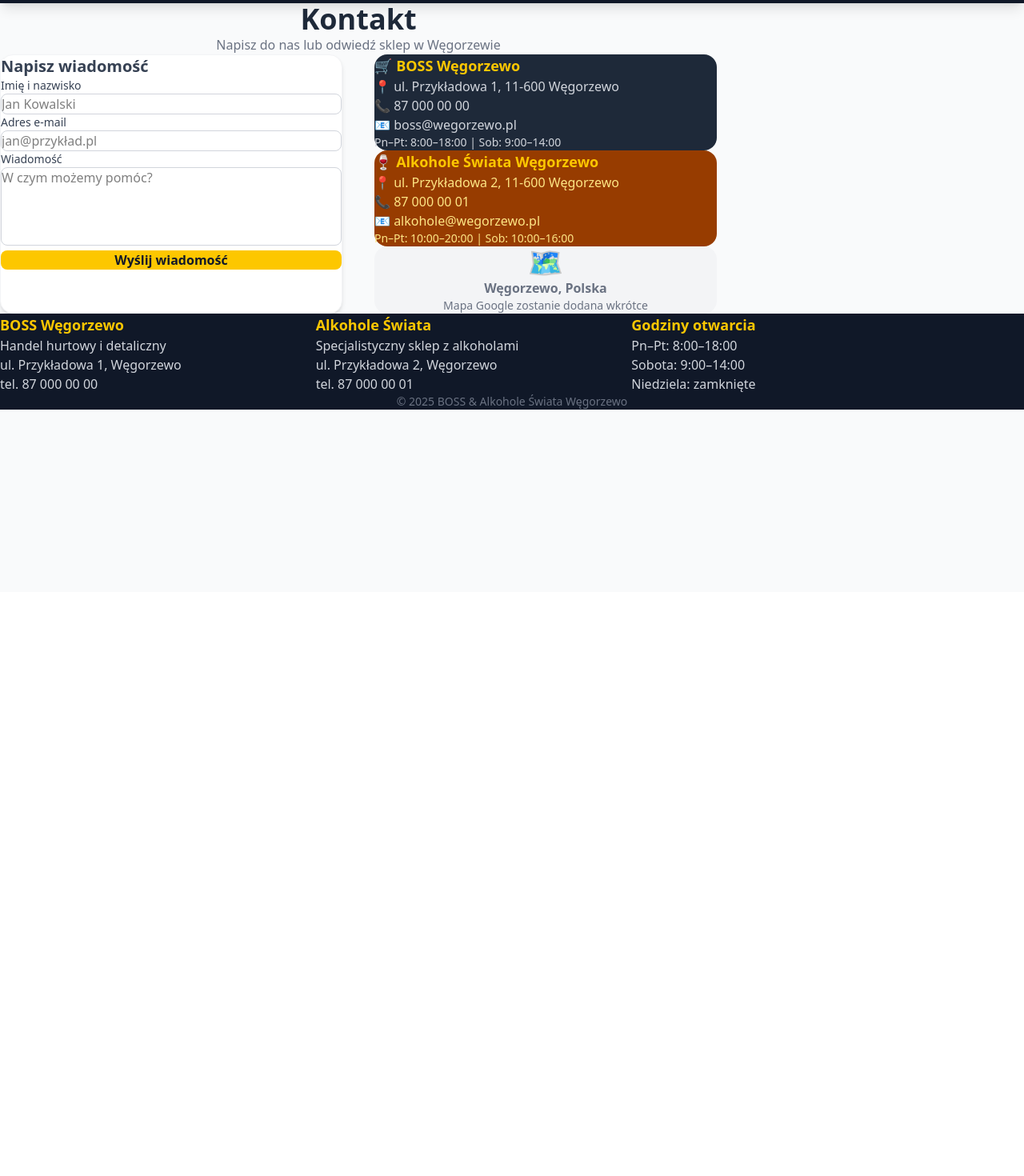
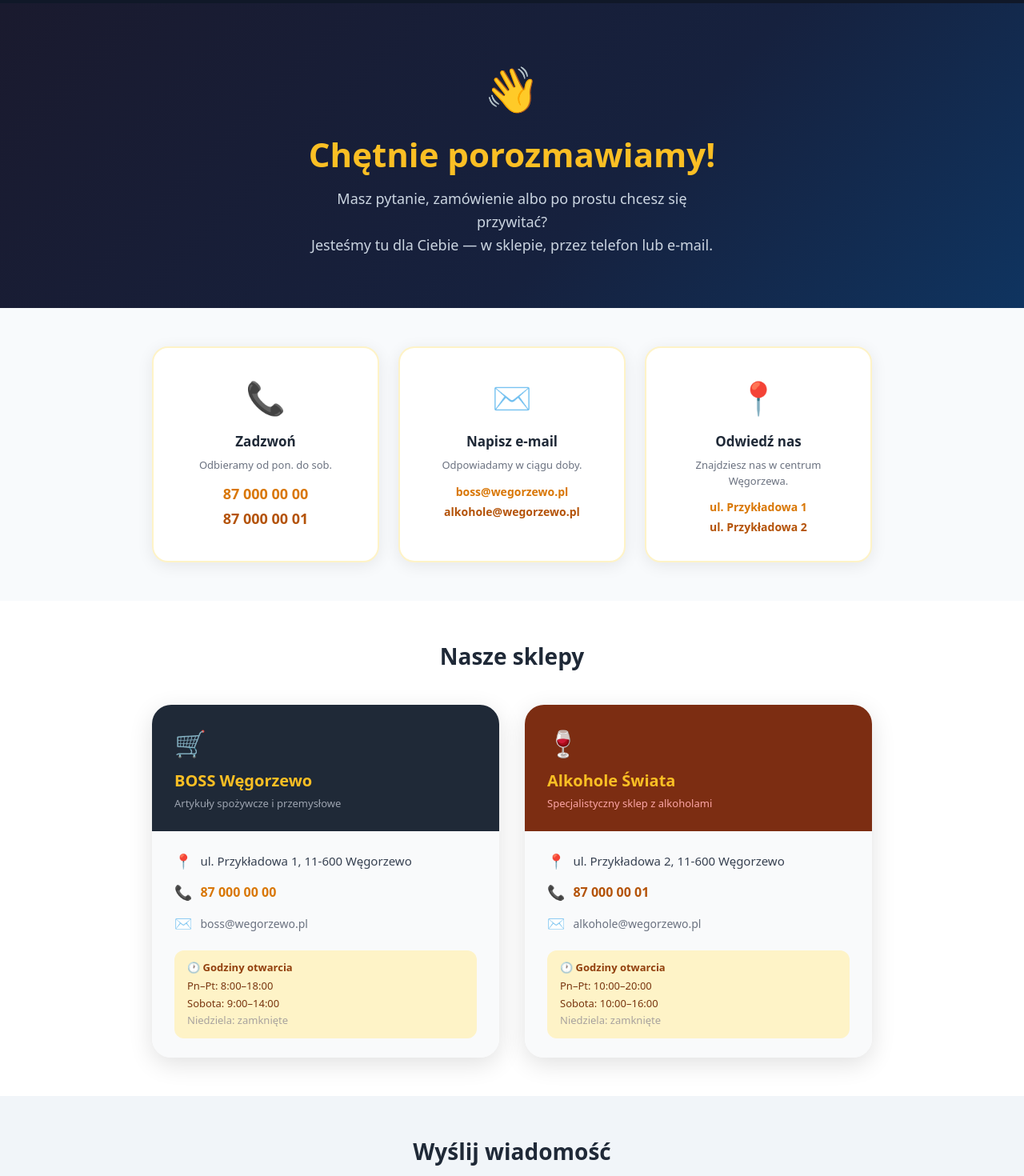
Before and after one commit to Majkelbb123/boss-wegorzewo, a React (Vite) app: page /kontakt in a window 1280 px wide. Shown: the part 60-1530 px from the top of the page at 80% size. Before the commit the page ends 800 px from the top, so only its background shows below. Built offline with nearby package versions, Linux system fonts and the light colour scheme.

Commit message:
Przeprojektowanie strony kontakt - cieplszy wyglad, numery telefonow, karty sklepow

```diff
--- a/src/pages/Kontakt.jsx
+++ b/src/pages/Kontakt.jsx
@@ -1,103 +1,31 @@
 import { useState } from 'react'
 
 // ============================================================
-// USTAWIENIA STRONY KONTAKT — edytuj tylko tę sekcję
+// DANE SKLEPÓW — edytuj tutaj
 // ============================================================
 
-// ——— TREŚĆ ——————————————————————————————————————————————————
-
 const BOSS = {
-  telefon:   '87 000 00 00',              // numer telefonu
-  email:     'boss@wegorzewo.pl',         // adres e-mail
-  ulica:     'ul. Przykładowa 1',         // ulica i numer
-  kodMiasto: '11-600 Węgorzewo',          // kod i miasto
-  godziny:   'Pn–Pt: 8:00–18:00 | Sob: 9:00–14:00',  // godziny otwarcia
+  telefon:   '87 000 00 00',
+  email:     'boss@wegorzewo.pl',
+  ulica:     'ul. Przykładowa 1',
+  kodMiasto: '11-600 Węgorzewo',
+  godzinyTydz: 'Pn–Pt: 8:00–18:00',
+  godzinySob:  'Sobota: 9:00–14:00',
+  godzinyNied: 'Niedziela: zamknięte',
 }
 
 const ALKOHOLE = {
-  telefon:   '87 000 00 01',              // numer telefonu
-  email:     'alkohole@wegorzewo.pl',     // adres e-mail
-  ulica:     'ul. Przykładowa 2',         // ulica i numer
-  kodMiasto: '11-600 Węgorzewo',          // kod i miasto
-  godziny:   'Pn–Pt: 10:00–20:00 | Sob: 10:00–16:00', // godziny otwarcia
+  telefon:   '87 000 00 01',
+  email:     'alkohole@wegorzewo.pl',
+  ulica:     'ul. Przykładowa 2',
+  kodMiasto: '11-600 Węgorzewo',
+  godzinyTydz: 'Pn–Pt: 10:00–20:00',
+  godzinySob:  'Sobota: 10:00–16:00',
+  godzinyNied: 'Niedziela: zamknięte',
 }
 
-// ——— WYGLĄD NAGŁÓWKA STRONY —————————————————————————————
-
-// Rozmiar tytułu "Kontakt"
-// Opcje: 'text-2xl' | 'text-3xl' | 'text-4xl' (domyślne) | 'text-5xl' | 'text-6xl'
-const TYTUL_ROZMIAR = 'text-4xl'
-
-// Górny i dolny odstęp całej strony (padding)
-// Opcje: 'py-6' | 'py-8' | 'py-10' | 'py-12' (domyślny) | 'py-16' | 'py-20'
-const STRONA_PADDING = 'py-12'
-
-// ——— FORMULARZ KONTAKTOWY ————————————————————————————————
-
-// Kolor tła karty formularza
-// Opcje: 'bg-white' (biały, domyślny) | 'bg-gray-50' | 'bg-amber-50' | 'bg-yellow-50'
-const FORMULARZ_TLO = 'bg-white'
-
-// Zaokrąglenie karty formularza
-// Opcje: 'rounded-none' | 'rounded-lg' | 'rounded-xl' | 'rounded-2xl' (domyślne) | 'rounded-3xl'
-const FORMULARZ_ZAOKRAGLENIE = 'rounded-2xl'
-
-// Cień karty formularza
-// Opcje: 'shadow-none' | 'shadow-sm' | 'shadow-md' (domyślny) | 'shadow-lg' | 'shadow-xl'
-const FORMULARZ_CIEN = 'shadow-md'
-
-// Kolor podświetlenia pól formularza (gdy klikniesz na pole)
-// Opcje: 'focus:ring-yellow-400' (żółty, domyślny) | 'focus:ring-amber-400' | 'focus:ring-blue-400' | 'focus:ring-green-400' | 'focus:ring-gray-400'
-const FORMULARZ_KOLOR_FOKUS = 'focus:ring-yellow-400'
-
-// Kolor przycisku "Wyślij wiadomość"
-// Opcje: 'bg-yellow-400' (żółty, domyślny) | 'bg-amber-400' | 'bg-gray-800' | 'bg-blue-600' | 'bg-green-600'
-const PRZYCISK_KOLOR = 'bg-yellow-400'
-
-// Kolor tekstu na przycisku
-// Opcje: 'text-gray-900' (ciemny, domyślny) | 'text-black' | 'text-white'
-const PRZYCISK_TEKST = 'text-gray-900'
-
-// Zaokrąglenie przycisku
-// Opcje: 'rounded-none' | 'rounded-lg' | 'rounded-xl' | 'rounded-full' (pigułka, domyślne)
-const PRZYCISK_ZAOKRAGLENIE = 'rounded-lg'
-
-// ——— KARTY Z ADRESAMI ————————————————————————————————————
-
-// Kolor tła karty BOSS
-// Opcje: 'bg-gray-800' (ciemny szary, domyślny) | 'bg-gray-900' | 'bg-black' | 'bg-blue-900' | 'bg-slate-800'
-const BOSS_KARTA_TLO = 'bg-gray-800'
-
-// Kolor tytułu karty BOSS
-// Opcje: 'text-yellow-400' (żółty, domyślny) | 'text-amber-300' | 'text-white' | 'text-green-400'
-const BOSS_TYTUL_KOLOR = 'text-yellow-400'
-
-// Kolor tekstu szczegółów BOSS (adres, telefon itp.)
-// Opcje: 'text-gray-300' (jasny szary, domyślny) | 'text-gray-200' | 'text-white' | 'text-gray-400'
-const BOSS_TEKST_KOLOR = 'text-gray-300'
-
-// Kolor tła karty ALKOHOLE ŚWIATA
-// Opcje: 'bg-amber-800' (brązowy, domyślny) | 'bg-amber-900' | 'bg-orange-900' | 'bg-red-900' | 'bg-purple-900'
-const ALKOHOLE_KARTA_TLO = 'bg-amber-800'
-
-// Kolor tytułu karty ALKOHOLE ŚWIATA
-// Opcje: 'text-yellow-400' (żółty, domyślny) | 'text-amber-300' | 'text-white' | 'text-orange-300'
-const ALKOHOLE_TYTUL_KOLOR = 'text-yellow-400'
-
-// Kolor tekstu szczegółów ALKOHOLE ŚWIATA
-// Opcje: 'text-amber-200' (jasny brązowy, domyślny) | 'text-amber-100' | 'text-white' | 'text-gray-200'
-const ALKOHOLE_TEKST_KOLOR = 'text-amber-200'
-
-// ——— UKŁAD STRONY ————————————————————————————————————————
-
-// Układ głównej sekcji (formularz + karty adresowe)
-// Opcje:
-//   'grid md:grid-cols-2 gap-10'   ← 2 kolumny obok siebie (domyślne)
-//   'flex flex-col gap-8'          ← jedna pod drugą (wszystko w jednej kolumnie)
-const UKLAD = 'grid md:grid-cols-2 gap-10'
-
 // ============================================================
-// KOD STRONY — nie musisz tu nic zmieniać
+// KOD STRONY
 // ============================================================
 
 export default function Kontakt() {
@@ -114,73 +42,168 @@ export default function Kontakt() {
   }
 
   return (
-    <main className={`max-w-4xl mx-auto px-4 ${STRONA_PADDING}`}>
-      <h1 className={`${TYTUL_ROZMIAR} font-bold text-gray-800 mb-2 text-center`}>Kontakt</h1>
-      <p className="text-gray-500 text-center mb-10">Napisz do nas lub odwiedź sklep w Węgorzewie</p>
+    <main>
 
-      <div className={UKLAD}>
+      {/* Nagłówek — ciepłe powitanie */}
+      <section style={{ background: 'linear-gradient(135deg, #1a1a2e 0%, #16213e 60%, #0f3460 100%)', padding: '64px 32px', textAlign: 'center' }}>
+        <div style={{ fontSize: '56px', marginBottom: '16px' }}>👋</div>
+        <h1 style={{ fontSize: '42px', fontWeight: '900', color: '#fbbf24', marginBottom: '16px', lineHeight: '1.2' }}>
+          Chętnie porozmawiamy!
+        </h1>
+        <p style={{ fontSize: '18px', color: '#cbd5e1', maxWidth: '520px', margin: '0 auto', lineHeight: '1.6' }}>
+          Masz pytanie, zamówienie albo po prostu chcesz się przywitać?<br/>
+          Jesteśmy tu dla Ciebie — w sklepie, przez telefon lub e-mail.
+        </p>
+      </section>
 
-        {/* Formularz */}
-        <div className={`${FORMULARZ_TLO} ${FORMULARZ_ZAOKRAGLENIE} ${FORMULARZ_CIEN} p-8 border border-gray-100`}>
-          <h2 className="text-xl font-bold text-gray-700 mb-6">Napisz wiadomość</h2>
+      {/* Trzy szybkie sposoby kontaktu */}
+      <section style={{ background: '#f8fafc', padding: '48px 32px' }}>
+        <div style={{ display: 'grid', gridTemplateColumns: 'repeat(3, 1fr)', gap: '24px', maxWidth: '900px', margin: '0 auto' }}>
+
+          <div style={{ background: 'white', borderRadius: '20px', padding: '32px 24px', textAlign: 'center', boxShadow: '0 4px 20px rgba(0,0,0,0.08)', border: '2px solid #fef3c7' }}>
+            <div style={{ fontSize: '40px', marginBottom: '12px' }}>📞</div>
+            <h3 style={{ fontWeight: '700', color: '#1f2937', fontSize: '17px', marginBottom: '8px' }}>Zadzwoń</h3>
+            <p style={{ color: '#6b7280', fontSize: '13px', marginBottom: '12px' }}>Odbieramy od pon. do sob.</p>
+            <a href={`tel:${BOSS.telefon.replace(/\s/g,'')}`} style={{ display: 'block', color: '#d97706', fontWeight: '800', fontSize: '18px', textDecoration: 'none', marginBottom: '4px' }}>{BOSS.telefon}</a>
+            <a href={`tel:${ALKOHOLE.telefon.replace(/\s/g,'')}`} style={{ display: 'block', color: '#b45309', fontWeight: '800', fontSize: '18px', textDecoration: 'none' }}>{ALKOHOLE.telefon}</a>
+          </div>
+
+          <div style={{ background: 'white', borderRadius: '20px', padding: '32px 24px', textAlign: 'center', boxShadow: '0 4px 20px rgba(0,0,0,0.08)', border: '2px solid #fef3c7' }}>
+            <div style={{ fontSize: '40px', marginBottom: '12px' }}>✉️</div>
+            <h3 style={{ fontWeight: '700', color: '#1f2937', fontSize: '17px', marginBottom: '8px' }}>Napisz e-mail</h3>
+            <p style={{ color: '#6b7280', fontSize: '13px', marginBottom: '12px' }}>Odpowiadamy w ciągu doby.</p>
+            <a href={`mailto:${BOSS.email}`} style={{ display: 'block', color: '#d97706', fontWeight: '700', fontSize: '14px', textDecoration: 'none', marginBottom: '4px' }}>{BOSS.email}</a>
+            <a href={`mailto:${ALKOHOLE.email}`} style={{ display: 'block', color: '#b45309', fontWeight: '700', fontSize: '14px', textDecoration: 'none' }}>{ALKOHOLE.email}</a>
+          </div>
+
+          <div style={{ background: 'white', borderRadius: '20px', padding: '32px 24px', textAlign: 'center', boxShadow: '0 4px 20px rgba(0,0,0,0.08)', border: '2px solid #fef3c7' }}>
+            <div style={{ fontSize: '40px', marginBottom: '12px' }}>📍</div>
+            <h3 style={{ fontWeight: '700', color: '#1f2937', fontSize: '17px', marginBottom: '8px' }}>Odwiedź nas</h3>
+            <p style={{ color: '#6b7280', fontSize: '13px', marginBottom: '12px' }}>Znajdziesz nas w centrum Węgorzewa.</p>
+            <p style={{ color: '#d97706', fontWeight: '700', fontSize: '14px', marginBottom: '4px' }}>{BOSS.ulica}</p>
+            <p style={{ color: '#b45309', fontWeight: '700', fontSize: '14px' }}>{ALKOHOLE.ulica}</p>
+          </div>
+
+        </div>
+      </section>
+
+      {/* Karty sklepów */}
+      <section style={{ background: 'white', padding: '48px 32px' }}>
+        <h2 style={{ textAlign: 'center', fontSize: '28px', fontWeight: '800', color: '#1f2937', marginBottom: '40px' }}>Nasze sklepy</h2>
+        <div style={{ display: 'grid', gridTemplateColumns: 'repeat(2, 1fr)', gap: '32px', maxWidth: '900px', margin: '0 auto' }}>
+
+          {/* BOSS */}
+          <div style={{ borderRadius: '24px', overflow: 'hidden', boxShadow: '0 8px 30px rgba(0,0,0,0.12)' }}>
+            <div style={{ background: '#1f2937', padding: '24px 28px' }}>
+              <div style={{ fontSize: '32px', marginBottom: '8px' }}>🛒</div>
+              <h3 style={{ color: '#fbbf24', fontWeight: '900', fontSize: '20px', margin: '0' }}>BOSS Węgorzewo</h3>
+              <p style={{ color: '#9ca3af', fontSize: '13px', marginTop: '4px' }}>Artykuły spożywcze i przemysłowe</p>
+            </div>
+            <div style={{ background: '#f9fafb', padding: '24px 28px' }}>
+              <div style={{ display: 'flex', flexDirection: 'column', gap: '12px' }}>
+                <div style={{ display: 'flex', alignItems: 'center', gap: '10px' }}>
+                  <span style={{ fontSize: '18px' }}>📍</span>
+                  <span style={{ color: '#374151', fontSize: '15px' }}>{BOSS.ulica}, {BOSS.kodMiasto}</span>
+                </div>
+                <div style={{ display: 'flex', alignItems: 'center', gap: '10px' }}>
+                  <span style={{ fontSize: '18px' }}>📞</span>
+                  <a href={`tel:${BOSS.telefon.replace(/\s/g,'')}`} style={{ color: '#d97706', fontWeight: '700', fontSize: '16px', textDecoration: 'none' }}>{BOSS.telefon}</a>
+                </div>
+                <div style={{ display: 'flex', alignItems: 'center', gap: '10px' }}>
+                  <span style={{ fontSize: '18px' }}>✉️</span>
+                  <a href={`mailto:${BOSS.email}`} style={{ color: '#6b7280', fontSize: '14px', textDecoration: 'none' }}>{BOSS.email}</a>
+                </div>
+                <div style={{ marginTop: '8px', background: '#fef3c7', borderRadius: '12px', padding: '12px 16px' }}>
+                  <p style={{ fontWeight: '700', color: '#92400e', fontSize: '13px', margin: '0 0 4px 0' }}>🕐 Godziny otwarcia</p>
+                  <p style={{ color: '#78350f', fontSize: '13px', margin: '0 0 2px 0' }}>{BOSS.godzinyTydz}</p>
+                  <p style={{ color: '#78350f', fontSize: '13px', margin: '0 0 2px 0' }}>{BOSS.godzinySob}</p>
+                  <p style={{ color: '#a8a29e', fontSize: '13px', margin: '0' }}>{BOSS.godzinyNied}</p>
+                </div>
+              </div>
+            </div>
+          </div>
+
+          {/* ALKOHOLE */}
+          <div style={{ borderRadius: '24px', overflow: 'hidden', boxShadow: '0 8px 30px rgba(0,0,0,0.12)' }}>
+            <div style={{ background: '#7c2d12', padding: '24px 28px' }}>
+              <div style={{ fontSize: '32px', marginBottom: '8px' }}>🍷</div>
+              <h3 style={{ color: '#fbbf24', fontWeight: '900', fontSize: '20px', margin: '0' }}>Alkohole Świata</h3>
+              <p style={{ color: '#fca5a5', fontSize: '13px', marginTop: '4px' }}>Specjalistyczny sklep z alkoholami</p>
+            </div>
+            <div style={{ background: '#f9fafb', padding: '24px 28px' }}>
+              <div style={{ display: 'flex', flexDirection: 'column', gap: '12px' }}>
+                <div style={{ display: 'flex', alignItems: 'center', gap: '10px' }}>
+                  <span style={{ fontSize: '18px' }}>📍</span>
+                  <span style={{ color: '#374151', fontSize: '15px' }}>{ALKOHOLE.ulica}, {ALKOHOLE.kodMiasto}</span>
+                </div>
+                <div style={{ display: 'flex', alignItems: 'center', gap: '10px' }}>
+                  <span style={{ fontSize: '18px' }}>📞</span>
+                  <a href={`tel:${ALKOHOLE.telefon.replace(/\s/g,'')}`} style={{ color: '#b45309', fontWeight: '700', fontSize: '16px', textDecoration: 'none' }}>{ALKOHOLE.telefon}</a>
+                </div>
+                <div style={{ display: 'flex', alignItems: 'center', gap: '10px' }}>
+                  <span style={{ fontSize: '18px' }}>✉️</span>
+                  <a href={`mailto:${ALKOHOLE.email}`} style={{ color: '#6b7280', fontSize: '14px', textDecoration: 'none' }}>{ALKOHOLE.email}</a>
+                </div>
+                <div style={{ marginTop: '8px', background: '#fef3c7', borderRadius: '12px', padding: '12px 16px' }}>
+                  <p style={{ fontWeight: '700', color: '#92400e', fontSize: '13px', margin: '0 0 4px 0' }}>🕐 Godziny otwarcia</p>
+                  <p style={{ color: '#78350f', fontSize: '13px', margin: '0 0 2px 0' }}>{ALKOHOLE.godzinyTydz}</p>
+                  <p style={{ color: '#78350f', fontSize: '13px', margin: '0 0 2px 0' }}>{ALKOHOLE.godzinySob}</p>
+                  <p style={{ color: '#a8a29e', fontSize: '13px', margin: '0' }}>{ALKOHOLE.godzinyNied}</p>
+                </div>
+              </div>
+            </div>
+          </div>
+
+        </div>
+      </section>
+
+      {/* Formularz kontaktowy */}
+      <section style={{ background: '#f1f5f9', padding: '48px 32px' }}>
+        <div style={{ maxWidth: '600px', margin: '0 auto' }}>
+          <h2 style={{ textAlign: 'center', fontSize: '28px', fontWeight: '800', color: '#1f2937', marginBottom: '8px' }}>Wyślij wiadomość</h2>
+          <p style={{ textAlign: 'center', color: '#6b7280', fontSize: '15px', marginBottom: '32px' }}>Masz pytanie? Napisz — odpowiemy tak szybko jak to możliwe.</p>
+
           {wyslany ? (
-            <div className="bg-green-100 text-green-800 rounded-xl p-6 text-center">
-              <div className="text-4xl mb-3">✅</div>
-              <p className="font-semibold">Dziękujemy za wiadomość!</p>
-              <p className="text-sm mt-1">Odezwiemy się wkrótce.</p>
+            <div style={{ background: 'white', borderRadius: '24px', padding: '48px 32px', textAlign: 'center', boxShadow: '0 4px 20px rgba(0,0,0,0.08)' }}>
+              <div style={{ fontSize: '56px', marginBottom: '16px' }}>🎉</div>
+              <h3 style={{ fontSize: '22px', fontWeight: '800', color: '#1f2937', marginBottom: '8px' }}>Dziękujemy!</h3>
+              <p style={{ color: '#6b7280', fontSize: '15px' }}>Twoja wiadomość dotarła. Odezwiemy się wkrótce!</p>
             </div>
           ) : (
-            <form onSubmit={wyslij} className="space-y-4">
-              <div>
-                <label className="block text-sm font-medium text-gray-700 mb-1">Imię i nazwisko</label>
+            <form onSubmit={wyslij} style={{ background: 'white', borderRadius: '24px', padding: '40px 36px', boxShadow: '0 4px 20px rgba(0,0,0,0.08)' }}>
+              <div style={{ marginBottom: '20px' }}>
+                <label style={{ display: 'block', fontWeight: '600', color: '#374151', fontSize: '14px', marginBottom: '6px' }}>Imię i nazwisko</label>
                 <input type="text" name="imie" required value={formularz.imie} onChange={zmienPole}
-                  className={`w-full border border-gray-300 rounded-lg px-4 py-2 focus:outline-none focus:ring-2 ${FORMULARZ_KOLOR_FOKUS}`}
-                  placeholder="Jan Kowalski" />
+                  placeholder="Jan Kowalski"
+                  style={{ width: '100%', border: '2px solid #e5e7eb', borderRadius: '12px', padding: '12px 16px', fontSize: '15px', outline: 'none', boxSizing: 'border-box', transition: 'border-color 0.2s' }}
+                  onFocus={e => e.target.style.borderColor='#fbbf24'}
+                  onBlur={e => e.target.style.borderColor='#e5e7eb'} />
               </div>
-              <div>
-                <label className="block text-sm font-medium text-gray-700 mb-1">Adres e-mail</label>
+              <div style={{ marginBottom: '20px' }}>
+                <label style={{ display: 'block', fontWeight: '600', color: '#374151', fontSize: '14px', marginBottom: '6px' }}>Adres e-mail</label>
                 <input type="email" name="email" required value={formularz.email} onChange={zmienPole}
-                  className={`w-full border border-gray-300 rounded-lg px-4 py-2 focus:outline-none focus:ring-2 ${FORMULARZ_KOLOR_FOKUS}`}
-                  placeholder="jan@przykład.pl" />
+                  placeholder="jan@przykład.pl"
+                  style={{ width: '100%', border: '2px solid #e5e7eb', borderRadius: '12px', padding: '12px 16px', fontSize: '15px', outline: 'none', boxSizing: 'border-box', transition: 'border-color 0.2s' }}
+                  onFocus={e => e.target.style.borderColor='#fbbf24'}
+                  onBlur={e => e.target.style.borderColor='#e5e7eb'} />
               </div>
-              <div>
-                <label className="block text-sm font-medium text-gray-700 mb-1">Wiadomość</label>
-                <textarea name="wiadomosc" required rows={4} value={formularz.wiadomosc} onChange={zmienPole}
-                  className={`w-full border border-gray-300 rounded-lg px-4 py-2 focus:outline-none focus:ring-2 ${FORMULARZ_KOLOR_FOKUS} resize-none`}
-                  placeholder="W czym możemy pomóc?" />
+              <div style={{ marginBottom: '28px' }}>
+                <label style={{ display: 'block', fontWeight: '600', color: '#374151', fontSize: '14px', marginBottom: '6px' }}>Wiadomość</label>
+                <textarea name="wiadomosc" required rows={5} value={formularz.wiadomosc} onChange={zmienPole}
+                  placeholder="W czym możemy Ci pomóc?"
+                  style={{ width: '100%', border: '2px solid #e5e7eb', borderRadius: '12px', padding: '12px 16px', fontSize: '15px', outline: 'none', boxSizing: 'border-box', resize: 'none', transition: 'border-color 0.2s' }}
+                  onFocus={e => e.target.style.borderColor='#fbbf24'}
+                  onBlur={e => e.target.style.borderColor='#e5e7eb'} />
               </div>
-              <button type="submit" className={`w-full ${PRZYCISK_KOLOR} ${PRZYCISK_TEKST} ${PRZYCISK_ZAOKRAGLENIE} py-3 font-bold hover:opacity-90 transition-opacity`}>
-                Wyślij wiadomość
+              <button type="submit"
+                style={{ width: '100%', background: '#fbbf24', color: '#1f2937', fontWeight: '800', fontSize: '16px', padding: '14px', borderRadius: '14px', border: 'none', cursor: 'pointer' }}>
+                Wyślij wiadomość →
               </button>
             </form>
           )}
         </div>
+      </section>
 
-        {/* Karty adresowe */}
-        <div className="space-y-6">
-          <div className={`${BOSS_KARTA_TLO} text-white rounded-2xl p-6`}>
-            <h3 className={`${BOSS_TYTUL_KOLOR} font-bold text-lg mb-4`}>🛒 BOSS Węgorzewo</h3>
-            <p className={BOSS_TEKST_KOLOR}>📍 {BOSS.ulica}, {BOSS.kodMiasto}</p>
-            <p className={`mt-1 ${BOSS_TEKST_KOLOR}`}>📞 {BOSS.telefon}</p>
-            <p className={`mt-1 ${BOSS_TEKST_KOLOR}`}>📧 {BOSS.email}</p>
-            <p className={`mt-3 text-sm ${BOSS_TEKST_KOLOR}`}>{BOSS.godziny}</p>
-          </div>
-
-          <div className={`${ALKOHOLE_KARTA_TLO} text-white rounded-2xl p-6`}>
-            <h3 className={`${ALKOHOLE_TYTUL_KOLOR} font-bold text-lg mb-4`}>🍷 Alkohole Świata Węgorzewo</h3>
-            <p className={ALKOHOLE_TEKST_KOLOR}>📍 {ALKOHOLE.ulica}, {ALKOHOLE.kodMiasto}</p>
-            <p className={`mt-1 ${ALKOHOLE_TEKST_KOLOR}`}>📞 {ALKOHOLE.telefon}</p>
-            <p className={`mt-1 ${ALKOHOLE_TEKST_KOLOR}`}>📧 {ALKOHOLE.email}</p>
-            <p className={`mt-3 text-sm ${ALKOHOLE_TEKST_KOLOR}`}>{ALKOHOLE.godziny}</p>
-          </div>
-
-          <div className="bg-gray-100 rounded-2xl p-6 text-center text-gray-500">
-            <div className="text-4xl mb-2">🗺️</div>
-            <p className="font-semibold">Węgorzewo, Polska</p>
-            <p className="text-sm mt-1">Mapa Google zostanie dodana wkrótce</p>
-          </div>
-        </div>
-      </div>
     </main>
   )
 }
```
